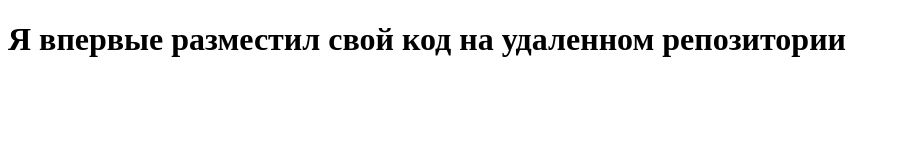
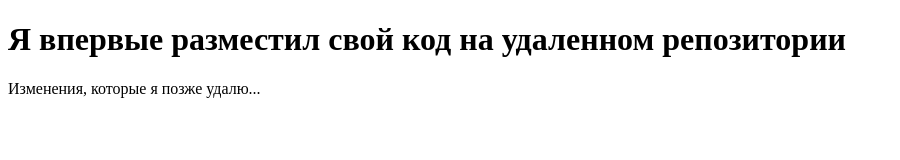
Before and after one commit to ENERB1/test_repo, a plain HTML site: page index.html in a window 1280 px wide. Shown: the whole page, without its empty margins (0-900 px from the left). Drawn offline with Linux system fonts and the light colour scheme.

Commit message:
Ошибочный коммит

```diff
--- a/index.html
+++ b/index.html
@@ -8,5 +8,6 @@
 </head>
 <body>
     <h1>Я впервые разместил свой код на удаленном репозитории</h1>
+    <p>Изменения, которые я позже удалю...</p>
 </body>
 </html>
```
